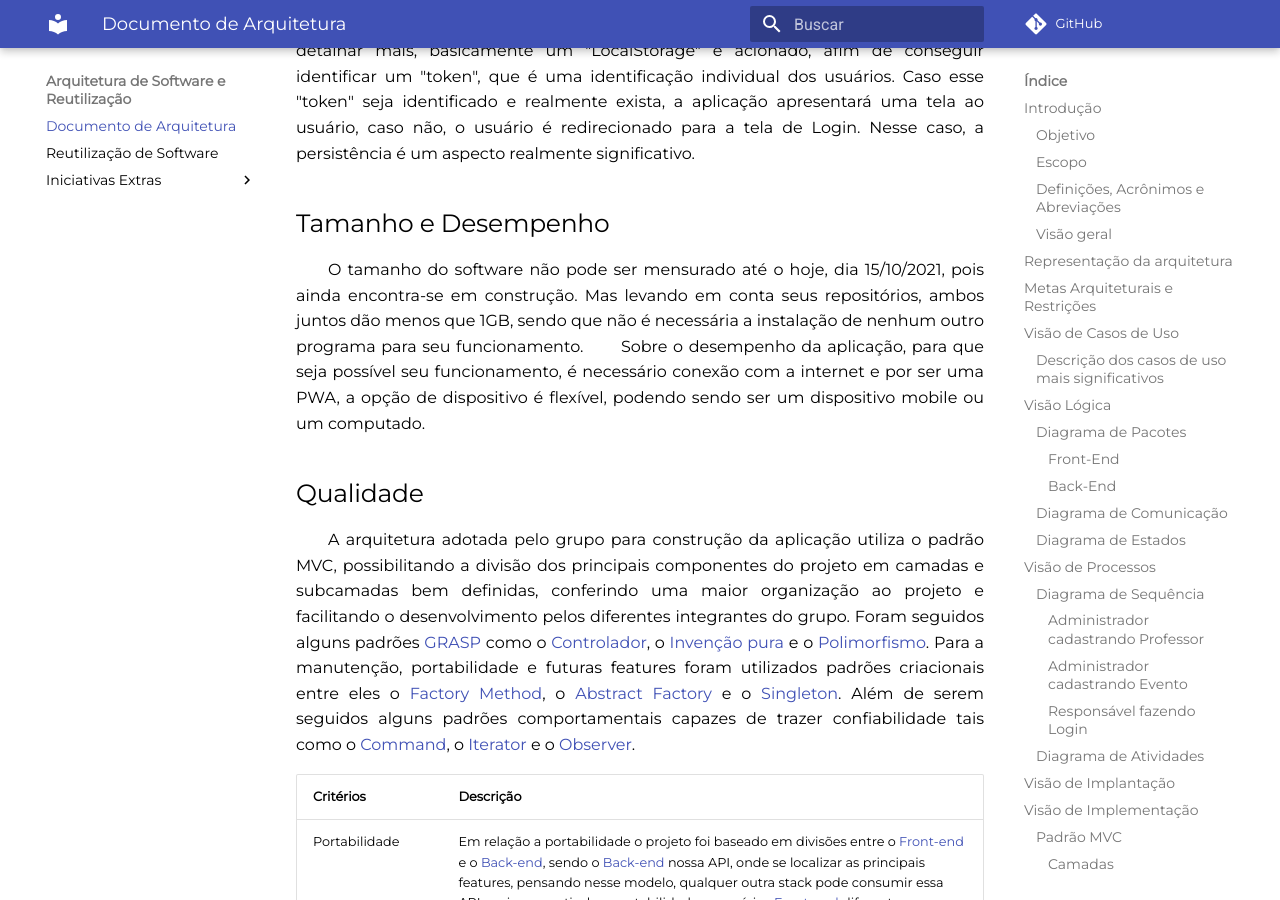
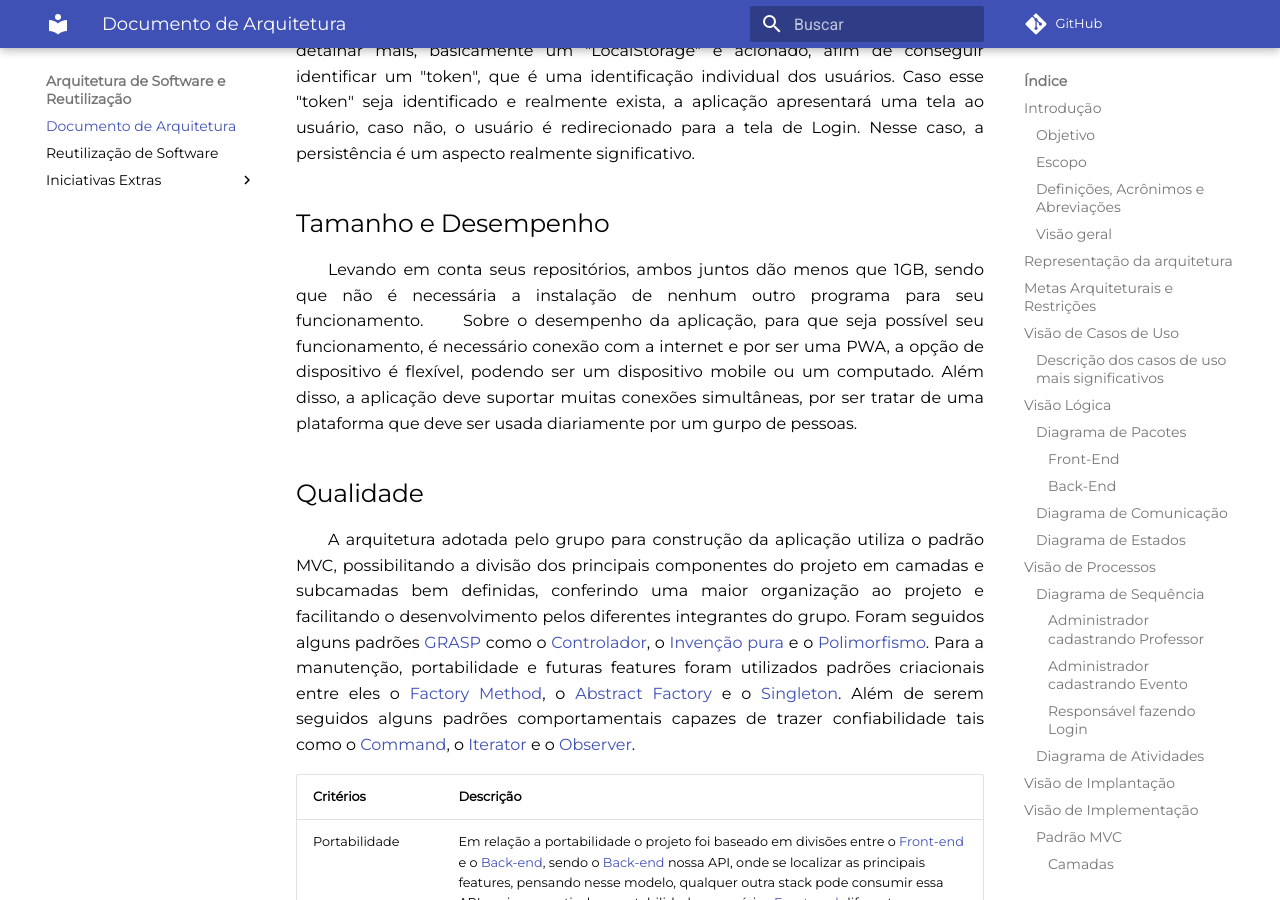
Before and after one commit to UnBArqDsw2021-1/2021.1_G6_Curumim, an MkDocs documentation site: the page built from docs/arquitetura-reutilizacao/arquitetura.md, in a window 1280 px wide and 900 px high, scrolled down 12443 px. Built offline with MkDocs 1.6.1 and Material for MkDocs 9.7.7, drawn with Linux system fonts in a browser that asks for light colours; comment, search, counter and statistics services are not loaded.

Commit message:
doc(#216) Fazendo correções no texto

```diff
--- a/docs/arquitetura-reutilizacao/arquitetura.md
+++ b/docs/arquitetura-reutilizacao/arquitetura.md
@@ -201,8 +201,8 @@ basicamente um "LocalStorage" é acionado, afim de conseguir identificar um "tok
 
 ## Tamanho e Desempenho
 
-&emsp;&emsp;O tamanho do software não pode ser mensurado até o hoje, dia 15/10/2021, pois ainda encontra-se em construção. Mas levando em conta seus repositórios, ambos juntos dão menos que 1GB, sendo que não é necessária a instalação de nenhum outro programa para seu funcionamento.
-&emsp;&emsp;Sobre o desempenho da aplicação, para que seja possível seu funcionamento, é necessário conexão com a internet e por ser uma PWA, a opção de dispositivo é flexível, podendo sendo ser um dispositivo mobile ou um computado.
+&emsp;&emsp;Levando em conta seus repositórios, ambos juntos dão menos que 1GB, sendo que não é necessária a instalação de nenhum outro programa para seu funcionamento.
+&emsp;&emsp;Sobre o desempenho da aplicação, para que seja possível seu funcionamento, é necessário conexão com a internet e por ser uma PWA, a opção de dispositivo é flexível, podendo ser um dispositivo mobile ou um computado. Além disso, a aplicação deve suportar muitas conexões simultâneas, por ser tratar de uma plataforma que deve ser usada diariamente por um gurpo de pessoas.
 
 ## Qualidade
 
```
